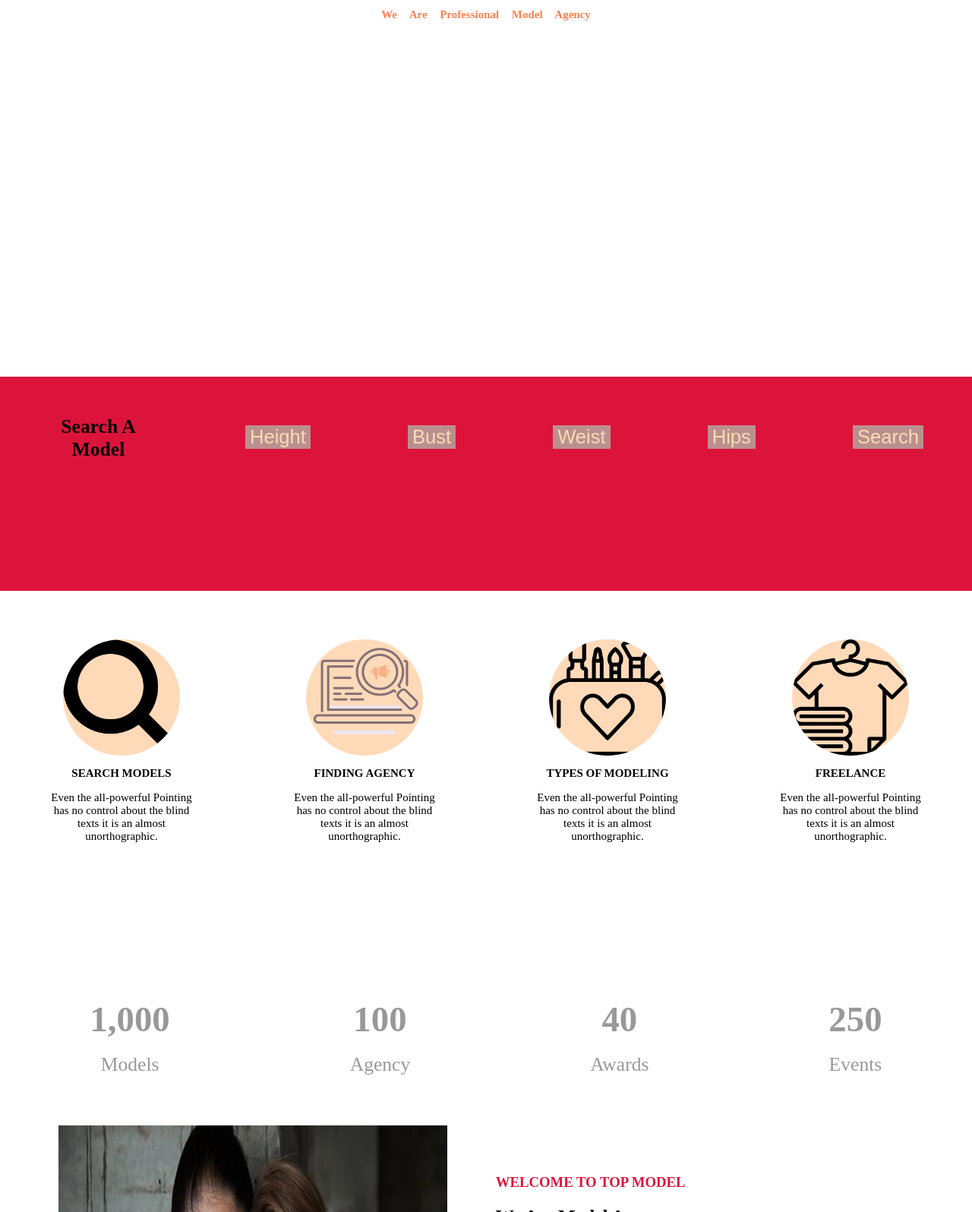
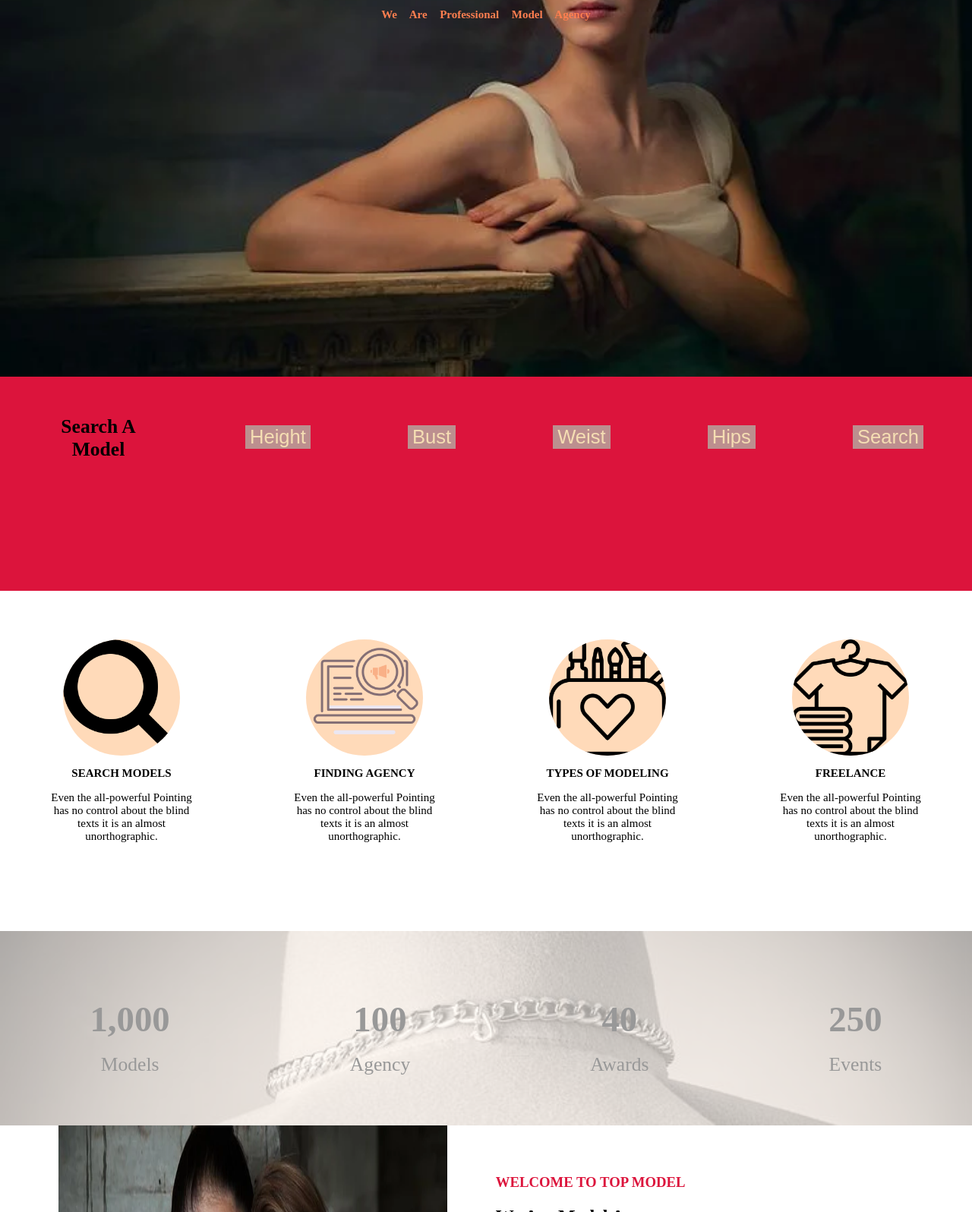
Before and after one commit to sakshi8271/TopModel, a plain HTML site: page index.html in a window 1280 px wide. Shown: the part 304-1900 px from the top of the page at 76% size. Drawn offline with Linux system fonts and the light colour scheme; files whose address does not match are found by name.

Commit message:
Update one.css

```diff
--- a/one.css
+++ b/one.css
@@ -3,7 +3,7 @@ margin: 0px;
 }
 
 .container{
-    background-image: url("back.jpg");
+    background-image: url("images/back.jpg");
     background-repeat: no-repeat;
     background-size: 100%;
     height: 100vh;
@@ -164,7 +164,7 @@ margin: 0px;
 }
 .container4{
     height: 20vw;
-    background-image: url("back2.jpg");
+    background-image: url("images/back2.jpg");
     background-repeat: no-repeat;
     opacity: 40%;
     display: grid;
```
